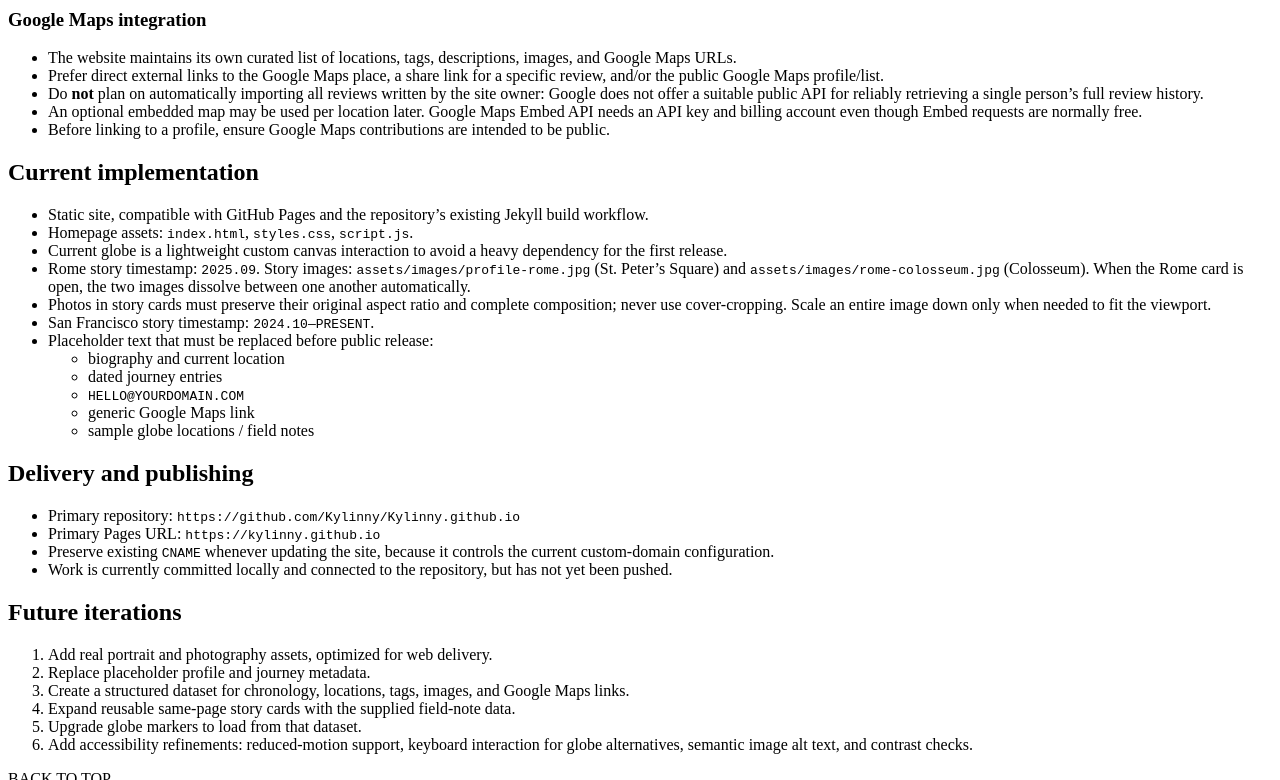
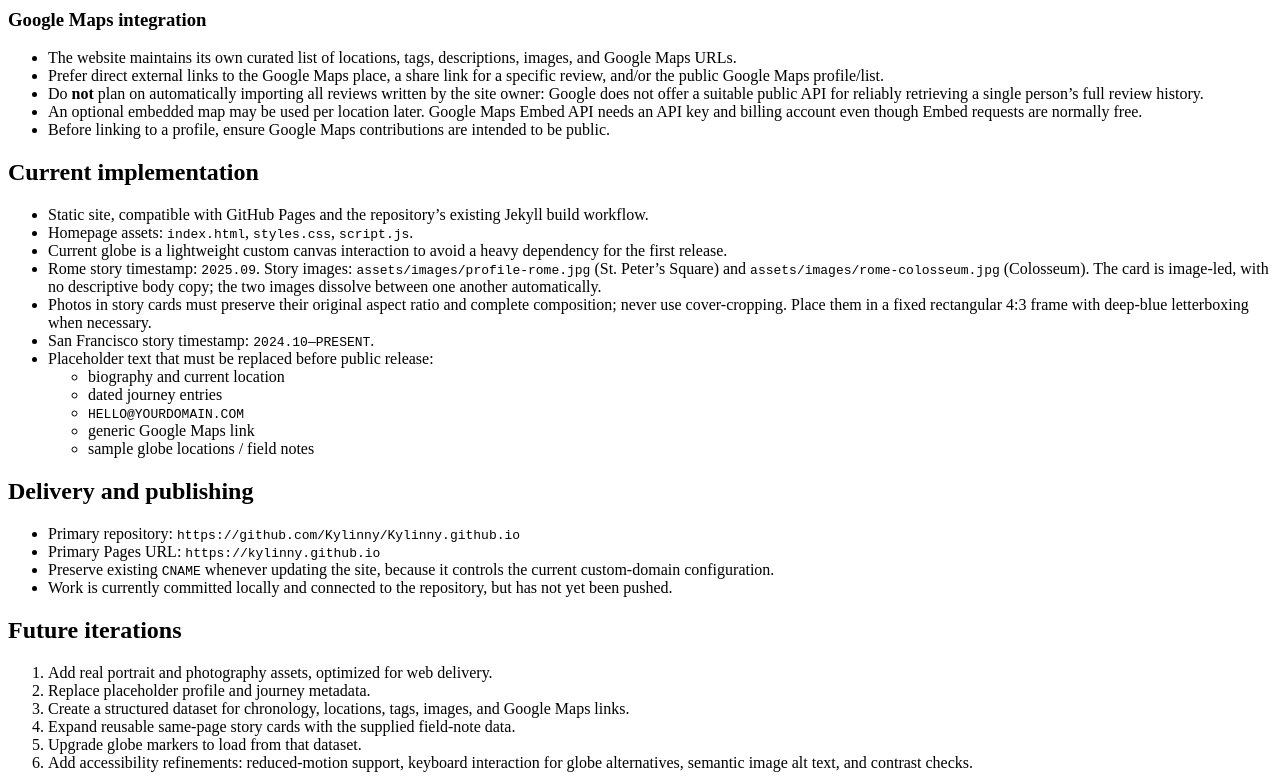
Before and after one commit to Kylinny/Kylinny.github.io, a Jekyll site: the page built from DESIGN_BRIEF.md, in a window 1280 px wide and 900 px high, scrolled down 2079 px, cut to the strip 0-780 px from the top of the window. Built offline with Jekyll 4.4.1, drawn with Linux system fonts in a browser that asks for light colours; nearby versions of some CDN libraries; our own code applies the rules of GitHub Pages for plain Markdown files.

Commit message:
Use image-led rectangular Rome card

```diff
--- a/DESIGN_BRIEF.md
+++ b/DESIGN_BRIEF.md
@@ -105,8 +105,8 @@
 - Static site, compatible with GitHub Pages and the repository's existing Jekyll build workflow.
 - Homepage assets: `index.html`, `styles.css`, `script.js`.
 - Current globe is a lightweight custom canvas interaction to avoid a heavy dependency for the first release.
-- Rome story timestamp: `2025.09`. Story images: `assets/images/profile-rome.jpg` (St. Peter's Square) and `assets/images/rome-colosseum.jpg` (Colosseum). When the Rome card is open, the two images dissolve between one another automatically.
-- Photos in story cards must preserve their original aspect ratio and complete composition; never use cover-cropping. Scale an entire image down only when needed to fit the viewport.
+- Rome story timestamp: `2025.09`. Story images: `assets/images/profile-rome.jpg` (St. Peter's Square) and `assets/images/rome-colosseum.jpg` (Colosseum). The card is image-led, with no descriptive body copy; the two images dissolve between one another automatically.
+- Photos in story cards must preserve their original aspect ratio and complete composition; never use cover-cropping. Place them in a fixed rectangular 4:3 frame with deep-blue letterboxing when necessary.
 - San Francisco story timestamp: `2024.10—PRESENT`.
 - Placeholder text that must be replaced before public release:
   - biography and current location
--- a/index.html
+++ b/index.html
@@ -106,7 +106,7 @@
     <aside class="story-card" id="story-card" aria-live="polite" aria-hidden="true">
       <p class="story-kicker" id="story-kicker"></p>
       <h2 id="story-title"></h2>
-      <img id="story-image" alt="" hidden />
+      <div class="story-image-frame" id="story-image-frame" hidden><img id="story-image" alt="" /></div>
       <p id="story-body"></p>
       <div class="story-tags" id="story-tags"></div>
     </aside>
--- a/single-globe.css
+++ b/single-globe.css
@@ -15,6 +15,6 @@
 .hero.story-open .hero-globe { opacity:.42; filter:saturate(.65) brightness(.75); transition:opacity .7s,filter .7s; }
 .story-kicker { margin: 0 0 12px; color: var(--cyan); font: 9px "DM Mono",monospace; letter-spacing: .14em; }
 .story-card h2 { margin: 0 0 13px; font-size: 32px; line-height: .95; letter-spacing: -.06em; }.story-card>p:not(.story-kicker) { color: #b9c4d3; line-height: 1.5; font-size: 14px; }
-.story-card img { display:block; width:auto; height:auto; max-width:100%; max-height:42vh; margin:5px auto 4px; object-fit:contain; filter:grayscale(1) contrast(1.08); opacity:1; transition:opacity .7s ease; }.story-card img.is-dissolving { opacity:0; }.story-tags { display:flex; flex-wrap:wrap; gap:7px; margin-top:16px; }.story-tags span { border: 1px solid var(--line); padding:5px 7px; color:var(--muted); font:9px "DM Mono",monospace; letter-spacing:.06em; }
+.story-image-frame { display:grid; place-items:center; width:100%; aspect-ratio:4/3; margin:5px 0 4px; overflow:hidden; background:linear-gradient(135deg,rgba(10,35,69,.72),rgba(2,6,14,.88)); border:1px solid rgba(174,201,234,.14); }.story-image-frame img { display:block; width:auto; height:auto; max-width:100%; max-height:100%; object-fit:contain; filter:grayscale(1) contrast(1.08); opacity:1; transition:opacity .7s ease; }.story-image-frame img.is-dissolving { opacity:0; }.story-tags { display:flex; flex-wrap:wrap; gap:7px; margin-top:16px; }.story-tags span { border: 1px solid var(--line); padding:5px 7px; color:var(--muted); font:9px "DM Mono",monospace; letter-spacing:.06em; }
 @media (max-width:800px) { .globe-timeline { top:auto; bottom:7vh; right:20px; width:145px; transform:none; }.globe-timeline>p { display:none; }.timeline-item { padding-bottom:13px; padding-left:16px; }.timeline-item span { font-size:8px; }.timeline-item b { font-size:10px; }.timeline-line { top:3px; bottom:15px; }.story-card { left:20px; top:auto; bottom:20px; width:calc(100vw - 40px); transform:translateY(120%); }.story-card.open { transform:translateY(0); }.nav { height:65px; }.wordmark { font-size:22px; } }
 @keyframes typing-caret { 0%, 45% { opacity: 1; } 46%, 100% { opacity: 0; } }
```
Also changed, not shown: script.js (+6 -4 lines).
